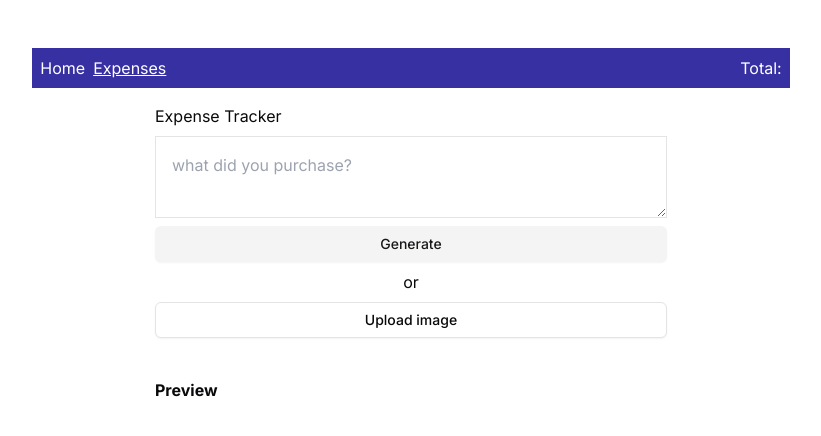
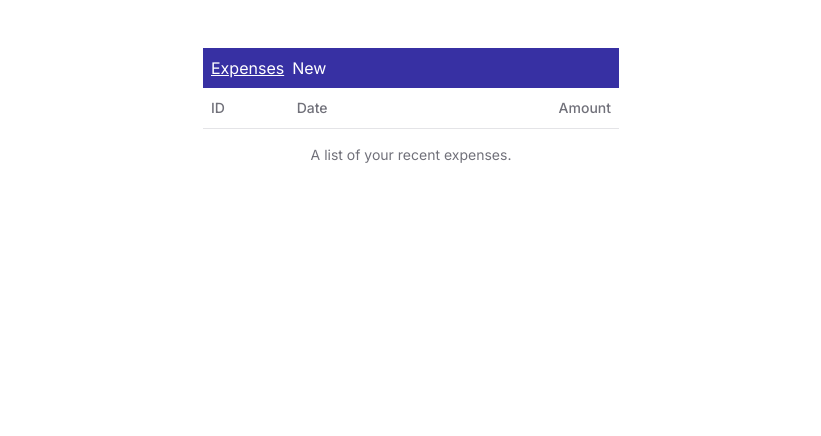
Before and after one commit to imsteev/tracker, a Next.js app: page /expenses in a window 1280 px wide. Shown: the top 436 px of the page, without its empty margins (229-1050 px from the left). Built offline with nearby package versions, Linux system fonts and the light colour scheme.

Commit message:
shad table

```diff
--- a/src/app/api/expenses/generate/route.ts
+++ b/src/app/api/expenses/generate/route.ts
@@ -14,27 +14,27 @@ console.log(process.env);
 const openai = new OpenAI({ apiKey: process.env.OPENAI_API_KEY });
 
 export const POST = async (request: Request) => {
-  // const previewExpense = {
-  //   id: -1,
-  //   amount: 10.52,
-  //   displayAmount: "$10.52",
-  //   date: new Date(),
-  //   category: "Food",
-  //   description: "Ramen Matsu - Cloister, NJ",
-  // };
+  const previewExpense = {
+    id: -1,
+    amount: 10.52,
+    displayAmount: "$10.52",
+    date: new Date(),
+    category: "Food",
+    description: "Ramen Matsu - Cloister, NJ",
+  };
 
   // BELOW HITS OPEN AI
-  const text = await request.text();
-  const completion = await openai.beta.chat.completions.parse({
-    messages: [
-      { role: "system", content: systemPrompt },
-      { role: "user", content: text },
-    ],
-    model: "gpt-4o",
-    response_format: zodResponseFormat(expenseSchema, "expense"),
-  });
-  const previewExpense = completion.choices[0].message.parsed;
-  console.log(completion.choices[0]);
+  // const text = await request.text();
+  // const completion = await openai.beta.chat.completions.parse({
+  //   messages: [
+  //     { role: "system", content: systemPrompt },
+  //     { role: "user", content: text },
+  //   ],
+  //   model: "gpt-4o",
+  //   response_format: zodResponseFormat(expenseSchema, "expense"),
+  // });
+  // const previewExpense = completion.choices[0].message.parsed;
+  // console.log(completion.choices[0]);
 
   return new Response(JSON.stringify(previewExpense));
 };
--- a/src/app/api/expenses/route.ts
+++ b/src/app/api/expenses/route.ts
@@ -1,10 +1,12 @@
 export const GET = () => {
+  const allExpenses = db.all();
   return new Response(
     JSON.stringify({
-      id: 1,
-      amount: 10.25,
-      display: "$10.25",
-      date: new Date(),
+      expenses: db.all(),
+      total: Object.values(allExpenses).reduce(
+        (acc, cur) => acc + cur.amount,
+        0
+      ),
     })
   );
 };
--- a/src/app/expenses/Preview.tsx
+++ /dev/null
@@ -1,36 +0,0 @@
-import { Button } from "@/components/ui/button";
-
-export const Preview = ({ expense, onSave }: { expense: any; onSave: any }) => {
-  if (expense == null || expense == undefined) {
-    return null;
-  }
-
-  return (
-    <>
-      <hr className="border border-black" />
-      <div className="flex flex-col">
-        {Object.entries(expense)
-          .toSorted()
-          .map(([k, v]) => {
-            return (
-              <pre key={k}>
-                <div className="flex justify-between py-2">
-                  <div>{k}</div>
-                  <div>{JSON.stringify(v)}</div>
-                </div>
-              </pre>
-            );
-          })}
-        <div className="self-end gap-4">
-          <Button
-            variant="ghost"
-            onClick={() => alert("uploads not implemented yet!")}
-          >
-            Add more files
-          </Button>
-          <Button onClick={() => onSave(expense)}>Save</Button>
-        </div>
-      </div>
-    </>
-  );
-};
--- /dev/null
+++ b/src/app/expenses/new/Expense.tsx
@@ -0,0 +1,20 @@
+export const Expense = ({ expense }: { expense: any }) => {
+  return (
+    <>
+      <div className="flex flex-col">
+        {Object.entries(expense)
+          .toSorted()
+          .map(([k, v]) => {
+            return (
+              <pre key={k}>
+                <div className="flex justify-between py-2">
+                  <div>{k}</div>
+                  <div>{JSON.stringify(v)}</div>
+                </div>
+              </pre>
+            );
+          })}
+      </div>
+    </>
+  );
+};
--- /dev/null
+++ b/src/app/expenses/new/Preview.tsx
@@ -0,0 +1,30 @@
+import { Expense } from "./Expense";
+import { Button } from "@/components/ui/button";
+
+export const Preview = ({
+  expense,
+  onSave,
+}: {
+  expense: any;
+  onSave?: any;
+}) => {
+  if (expense == null || expense == undefined) {
+    return null;
+  }
+
+  return (
+    <>
+      <hr className="border border-black" />
+      <Expense expense={expense} />
+      <div className="flex justify-end mt-4">
+        <Button
+          variant="ghost"
+          onClick={() => alert("uploads not implemented yet!")}
+        >
+          Add more files
+        </Button>
+        <Button onClick={() => onSave(expense)}>Save</Button>
+      </div>
+    </>
+  );
+};
--- a/src/app/expenses/page.tsx
+++ b/src/app/expenses/page.tsx
@@ -1,67 +1,39 @@
-"use client";
-import { useRef, useState } from "react";
-import { Preview } from "./Preview";
-import { Button } from "@/components/ui/button";
-import { SERVER_API_URL, serverUrl } from "@/url";
-import { redirect } from "next/navigation";
+import { db } from "@/db/setup";
+import {
+  Table,
+  TableBody,
+  TableCaption,
+  TableCell,
+  TableHead,
+  TableHeader,
+  TableRow,
+} from "@/components/ui/table";
 
 export default function Expenses() {
-  const [previewExpense, setPreviewExpense] = useState(null);
-  const [text, setText] = useState("");
-  const [loading, setLoading] = useState(false);
-
-  const generateExpense = () => {
-    setLoading(true);
-    fetch(serverUrl("/expenses/generate"), {
-      method: "POST",
-      body: text,
-    })
-      .then((res) => res.json())
-      .then((e) => setPreviewExpense(e))
-      .finally(() => setLoading(false));
-  };
-
-  const saveExpense = (expense: any) => {
-    return fetch(serverUrl("/expenses"), {
-      method: "POST",
-      body: JSON.stringify(expense), // TODO: add file links.
-      headers: { "Content-Type": "application/json" },
-    }).then(() => {
-      setText("");
-      setPreviewExpense(null);
-    });
-  };
-
+  const expenses = Object.entries(db.all());
   return (
     <div className="w-full h-screen flex justify-center">
-      <div className="flex flex-col gap-2 p-4">
-        <h1>Expense Tracker</h1>
-
-        <textarea
-          value={text}
-          onChange={(e) => setText(e.target.value)}
-          className="border w-[512px] p-4"
-          placeholder="what did you purchase?"
-        ></textarea>
-        <Button
-          disabled={loading}
-          onClick={generateExpense}
-          variant="secondary"
-        >
-          {loading ? "loading.." : "Generate"}
-        </Button>
-        <div className="self-center">or</div>
-        <Button
-          variant="outline"
-          onClick={() => alert("uploads not implemented yet!")}
-        >
-          Upload image
-        </Button>
-        <div className="mt-8">
-          <b>Preview</b>
-          <Preview expense={previewExpense} onSave={saveExpense} />
-        </div>
-      </div>
+      <Table>
+        <TableCaption>A list of your recent expenses.</TableCaption>
+        <TableHeader>
+          <TableRow>
+            <TableHead>ID</TableHead>
+            <TableHead>Date</TableHead>
+            <TableHead className="text-right">Amount</TableHead>
+          </TableRow>
+        </TableHeader>
+        <TableBody>
+          {expenses.map(([_, e]) => {
+            return (
+              <TableRow key={e.id}>
+                <TableCell className="font-medium">{e.id}</TableCell>
+                <TableCell>{e.date}</TableCell>
+                <TableCell className="text-right">{e.amount}</TableCell>
+              </TableRow>
+            );
+          })}
+        </TableBody>
+      </Table>
     </div>
   );
 }
--- a/src/app/layout.tsx
+++ b/src/app/layout.tsx
@@ -21,9 +21,8 @@ export default function RootLayout({
   return (
     <html lang="en">
       <body className={`${inter.className} antialiased`}>
-        <div className="flex flex-col items-center w-screen md:w-2/3 m-auto p-12">
+        <div className="flex flex-col items-center w-screen md:w-2/5 m-auto p-12">
           <NavLinks />
-
           {children}
         </div>
       </body>
--- a/src/components/Nav.tsx
+++ b/src/components/Nav.tsx
@@ -1,5 +1,5 @@
 "use client";
-import { serverUrl } from "@/url";
+import { serverUrl } from "@/lib/url";
 import clsx from "clsx";
 import Link from "next/link";
 import { usePathname } from "next/navigation";
@@ -11,9 +11,7 @@ export const NavLinks = () => {
 
   useEffect(() => {
     fetch(serverUrl("/expenses"))
-      .then((res) => {
-        return res.json();
-      })
+      .then((res) => res.json())
       .then((expSum) => {
         setTotal(expSum.total);
       });
@@ -23,23 +21,22 @@ export const NavLinks = () => {
     <div className="flex w-full justify-between p-2 bg-indigo-800 text-white">
       <div className="flex gap-2 ">
         <Link
-          href="/"
-          className={clsx(undefined, {
-            underline: pathname == "/",
-          })}
-        >
-          Home
-        </Link>
-        <Link
           href="/expenses"
           className={clsx(undefined, {
-            underline: pathname == "/expenses",
+            underline: pathname == "/expenses" || pathname == "/",
           })}
         >
           Expenses
         </Link>
+        <Link
+          href="/expenses/new"
+          className={clsx(undefined, {
+            underline: pathname == "/expenses/new",
+          })}
+        >
+          New
+        </Link>
       </div>
-      <div>Total: {total}</div>
     </div>
   );
 };
--- /dev/null
+++ b/src/components/ui/table.tsx
@@ -0,0 +1,120 @@
+import * as React from "react"
+
+import { cn } from "@/lib/utils"
+
+const Table = React.forwardRef<
+  HTMLTableElement,
+  React.HTMLAttributes<HTMLTableElement>
+>(({ className, ...props }, ref) => (
+  <div className="relative w-full overflow-auto">
+    <table
+      ref={ref}
+      className={cn("w-full caption-bottom text-sm", className)}
+      {...props}
+    />
+  </div>
+))
+Table.displayName = "Table"
+
+const TableHeader = React.forwardRef<
+  HTMLTableSectionElement,
+  React.HTMLAttributes<HTMLTableSectionElement>
+>(({ className, ...props }, ref) => (
+  <thead ref={ref} className={cn("[&_tr]:border-b", className)} {...props} />
+))
+TableHeader.displayName = "TableHeader"
+
+const TableBody = React.forwardRef<
+  HTMLTableSectionElement,
+  React.HTMLAttributes<HTMLTableSectionElement>
+>(({ className, ...props }, ref) => (
+  <tbody
+    ref={ref}
+    className={cn("[&_tr:last-child]:border-0", className)}
+    {...props}
+  />
+))
+TableBody.displayName = "TableBody"
+
+const TableFooter = React.forwardRef<
+  HTMLTableSectionElement,
+  React.HTMLAttributes<HTMLTableSectionElement>
+>(({ className, ...props }, ref) => (
+  <tfoot
+    ref={ref}
+    className={cn(
+      "border-t bg-muted/50 font-medium [&>tr]:last:border-b-0",
+      className
+    )}
+    {...props}
+  />
+))
+TableFooter.displayName = "TableFooter"
+
+const TableRow = React.forwardRef<
+  HTMLTableRowElement,
+  React.HTMLAttributes<HTMLTableRowElement>
+>(({ className, ...props }, ref) => (
+  <tr
+    ref={ref}
+    className={cn(
+      "border-b transition-colors hover:bg-muted/50 data-[state=selected]:bg-muted",
+      className
+    )}
+    {...props}
+  />
+))
+TableRow.displayName = "TableRow"
+
+const TableHead = React.forwardRef<
+  HTMLTableCellElement,
+  React.ThHTMLAttributes<HTMLTableCellElement>
+>(({ className, ...props }, ref) => (
+  <th
+    ref={ref}
+    className={cn(
+      "h-10 px-2 text-left align-middle font-medium text-muted-foreground [&:has([role=checkbox])]:pr-0 [&>[role=checkbox]]:translate-y-[2px]",
+      className
+    )}
+    {...props}
+  />
+))
+TableHead.displayName = "TableHead"
+
+const TableCell = React.forwardRef<
+  HTMLTableCellElement,
+  React.TdHTMLAttributes<HTMLTableCellElement>
+>(({ className, ...props }, ref) => (
+  <td
+    ref={ref}
+    className={cn(
+      "p-2 align-middle [&:has([role=checkbox])]:pr-0 [&>[role=checkbox]]:translate-y-[2px]",
+      className
+    )}
+    {...props}
+  />
+))
+TableCell.displayName = "TableCell"
+
+const TableCaption = React.forwardRef<
+  HTMLTableCaptionElement,
+  React.HTMLAttributes<HTMLTableCaptionElement>
+>(({ className, ...props }, ref) => (
+  <caption
+    ref={ref}
+    className={cn("mt-4 text-sm text-muted-foreground", className)}
+    {...props}
+  />
+))
+TableCaption.displayName = "TableCaption"
+
+export {
+  Table,
+  TableHeader,
+  TableBody,
+  TableFooter,
+  TableHead,
+  TableRow,
+  TableCell,
+  TableCaption,
+}
--- a/src/db/setup.ts
+++ b/src/db/setup.ts
@@ -9,4 +9,7 @@ export const db = {
     // @ts-expect-error asdf
     return store[key];
   },
+  all() {
+    return store;
+  },
 };
```
Also changed, not shown: src/app/expenses/new/page.tsx (added, +67 -0 lines), src/lib/url.ts (renamed from src/url.ts).
